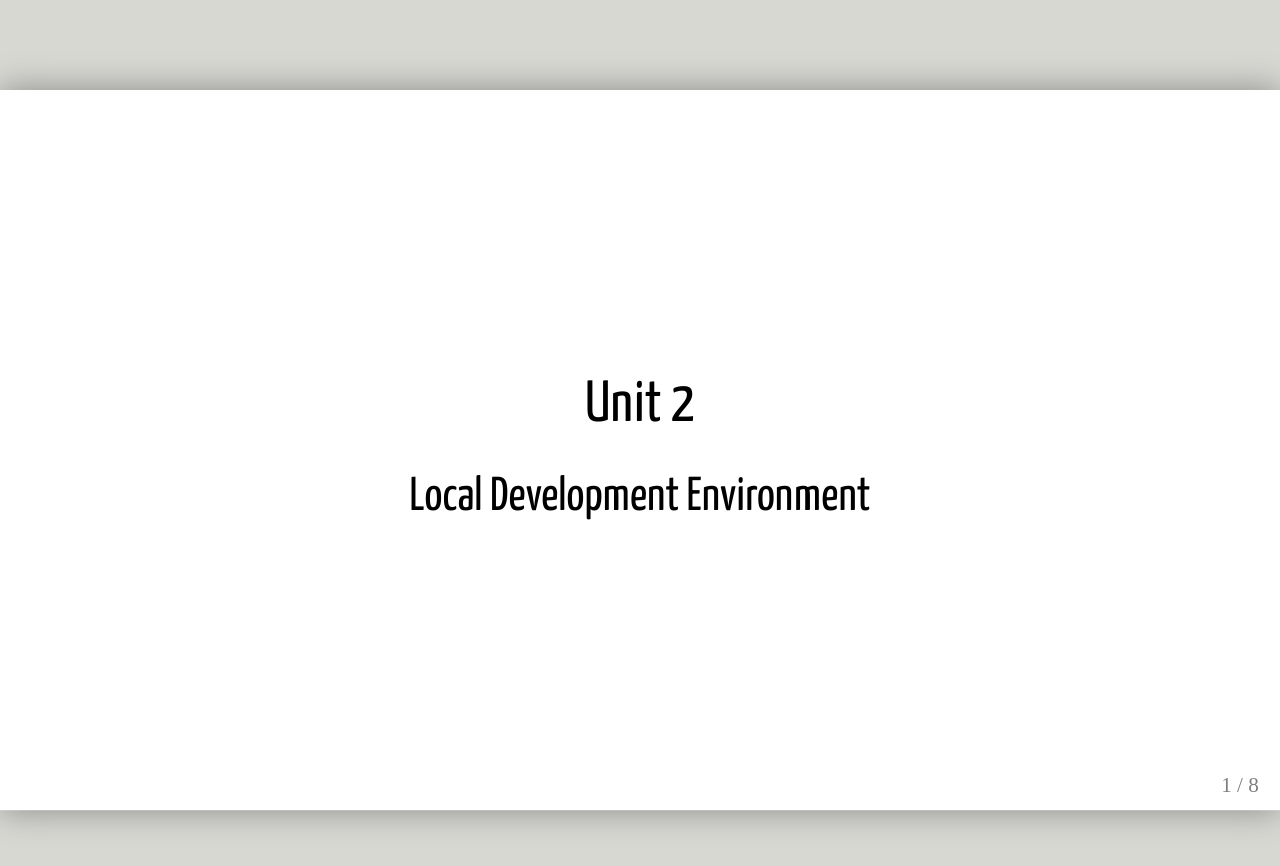
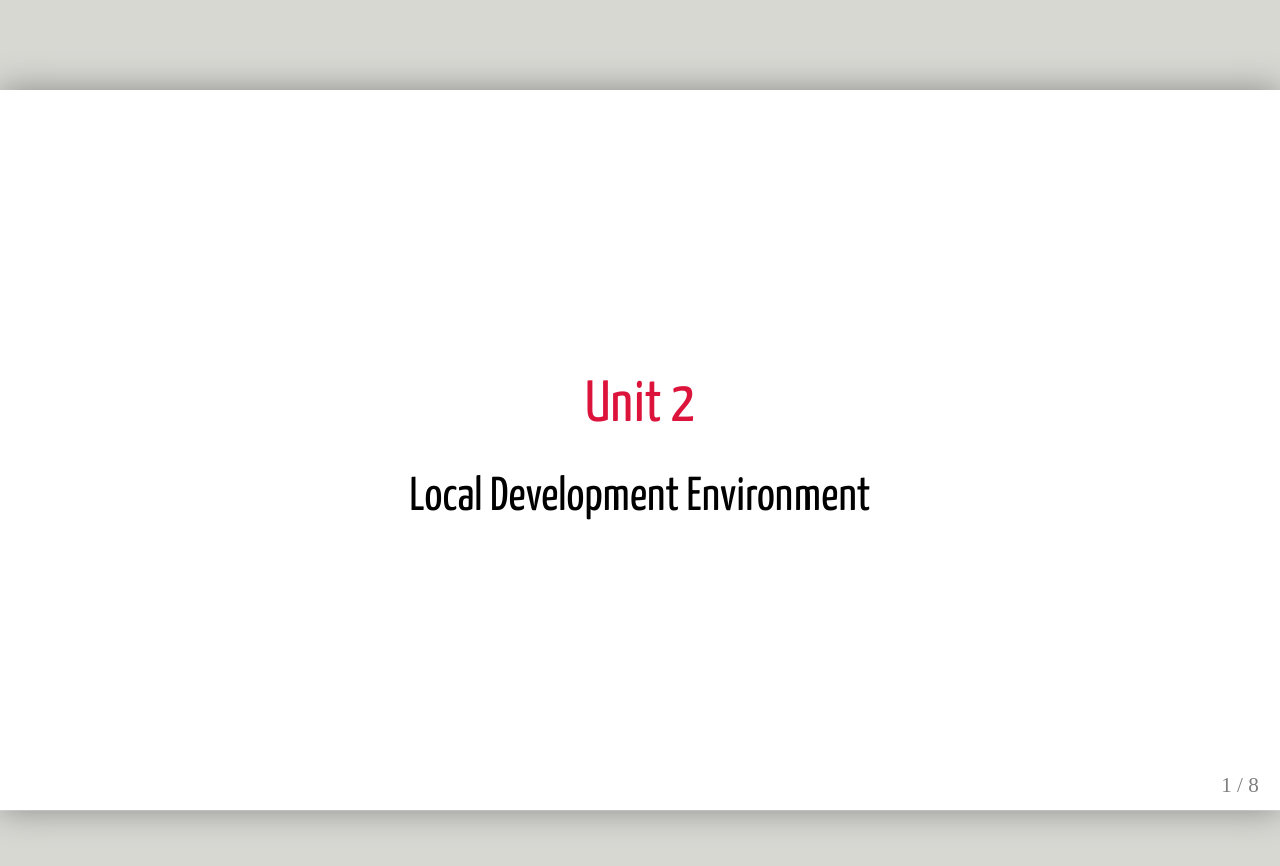
Before and after one commit to betamore/fewd, a Jekyll site: the page built from _slides/2.md, in a window 1280 px wide. Shown: the top 866 px of the page. Built offline with Jekyll 4.4.1, drawn with Linux system fonts in a browser that asks for light colours; some web fonts are replaced.

Commit message:
change slide h1 color to crimson red

```diff
--- a/css/remark.scss
+++ b/css/remark.scss
@@ -10,6 +10,10 @@ body { font-family: 'Droid Serif'; }
 h1, h2, h3 {
   font-family: 'Yanone Kaffeesatz';
   font-weight: normal;
+}
+
+h1 {
+  color: crimson;
 }
 
 .remark-code,
```
